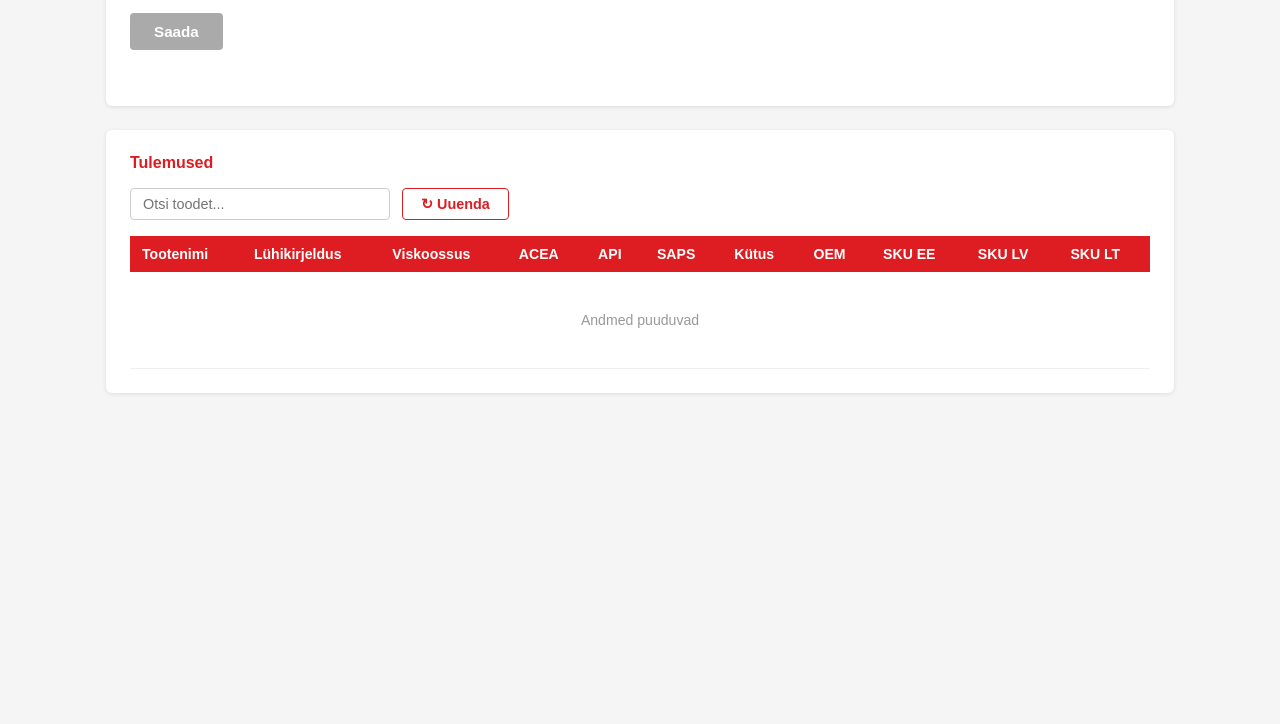
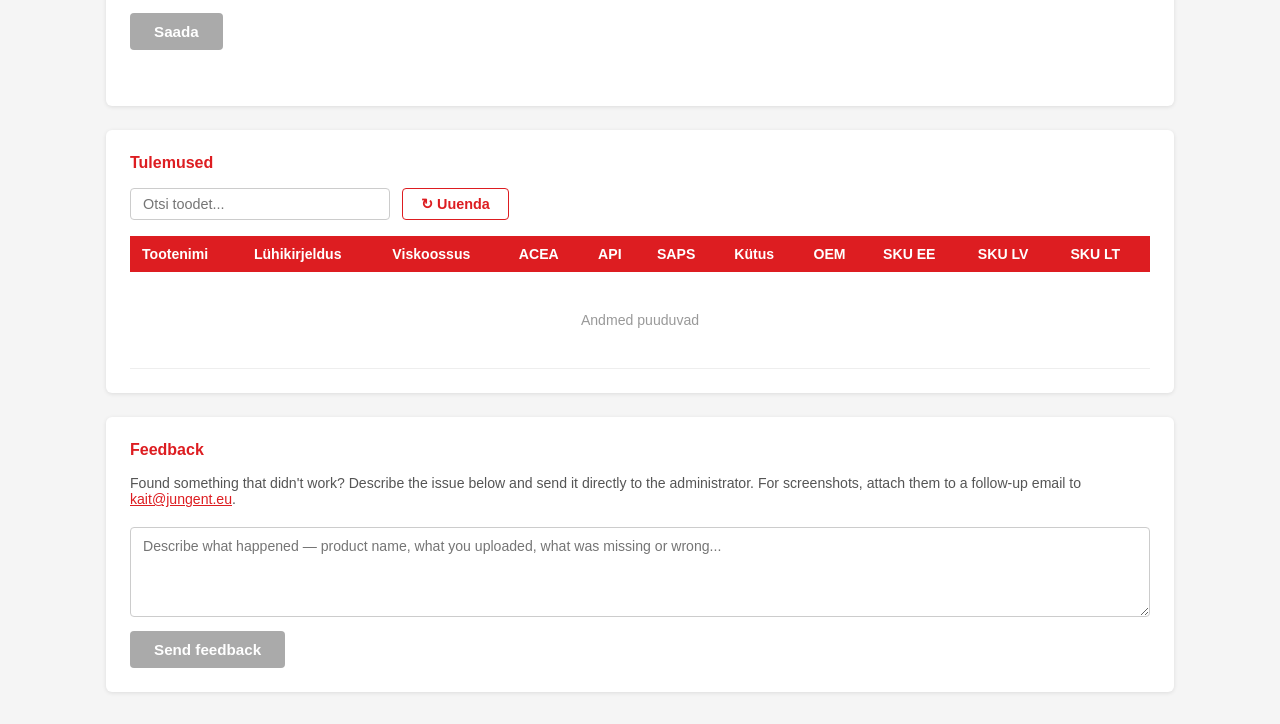
Before and after one commit to kait-ahoi/tds, a website: page public/index.html in a window 1280 px wide. Shown: the part 386-1110 px from the top of the page. Before the commit the page ends 811 px from the top, so only its background shows below. Drawn offline with nearby package versions, Linux system fonts and the light colour scheme; no server answers.

Commit message:
Add tester feedback form, update guide with planned PIM note and reporting instructions

```diff
--- a/public/index.html
+++ b/public/index.html
@@ -122,6 +122,19 @@
     .help-body li { margin-bottom: 3px; }
     .help-body .flow { font-family: monospace; background: #f5f5f5; border-radius: 4px; padding: 12px 16px; font-size: 0.82rem; line-height: 1.8; }
 
+    .feedback-area {
+      width: 100%;
+      border: 1px solid #ccc;
+      border-radius: 4px;
+      padding: 10px 12px;
+      font-size: 0.88rem;
+      font-family: inherit;
+      resize: vertical;
+      min-height: 90px;
+      margin-top: 8px;
+    }
+    .feedback-area:focus { outline: none; border-color: #DD1D21; }
+
     .toolbar {
       display: flex;
       gap: 12px;
@@ -181,7 +194,7 @@
     <summary>User Guide</summary>
     <div class="help-body">
       <h3>What This Tool Does</h3>
-      <p>Reads Shell Technical Data Sheet PDFs and extracts product specifications. SKU codes are looked up automatically from EE, LV and LT product catalogues. Extracted data flows to <strong>pim.jungent.eu</strong> and from there to the Magento stores.</p>
+      <p>Reads Shell Technical Data Sheet PDFs and extracts product specifications. SKU codes are looked up automatically from EE, LV and LT product catalogues. Extracted data flows to <strong>pim.jungent.eu</strong> and from there to the Magento stores — <em>planned after TDS extractor works as expected.</em></p>
       <div class="flow">Shell TDS PDF → tds.jungent.eu → n8n → pim.jungent.eu → pood.jungent.eu (EE) / shop.jungent.eu (LV) / store.jungent.eu (LT)</div>
 
       <h3>How to Upload</h3>
@@ -325,6 +338,25 @@
         </template>
       </tbody>
     </table>
+  </div>
+
+  <!-- Feedback -->
+  <div class="card" x-data="{ msg: '', sent: false, sending: false, err: false }">
+    <h2>Feedback</h2>
+    <p style="font-size:0.88rem;color:#555;margin-bottom:12px;">
+      Found something that didn't work? Describe the issue below and send it directly to the administrator.
+      For screenshots, attach them to a follow-up email to <a href="mailto:kait@jungent.eu" style="color:#DD1D21;">kait@jungent.eu</a>.
+    </p>
+    <textarea class="feedback-area" x-model="msg" placeholder="Describe what happened — product name, what you uploaded, what was missing or wrong..."></textarea>
+    <button class="btn" style="margin-top:10px;" :disabled="!msg.trim() || sending" @click="
+      sending = true; err = false;
+      fetch('/api/notify', { method: 'POST', headers: {'Content-Type':'application/json'}, body: JSON.stringify({ subject: 'TDS tester feedback', text: msg }) })
+        .then(r => r.ok ? (sent = true, msg = '') : (err = true))
+        .catch(() => err = true)
+        .finally(() => sending = false)
+    " x-text="sending ? 'Sending...' : 'Send feedback'"></button>
+    <p x-show="sent" style="color:#2a7a2a;font-size:0.88rem;margin-top:8px;">Sent! Thank you.</p>
+    <p x-show="err" style="color:#cc0000;font-size:0.88rem;margin-top:8px;">Failed to send — please email kait@jungent.eu directly.</p>
   </div>
 </main>
 
```
Also changed, not shown: GUIDE.md (+7 -1 lines).
